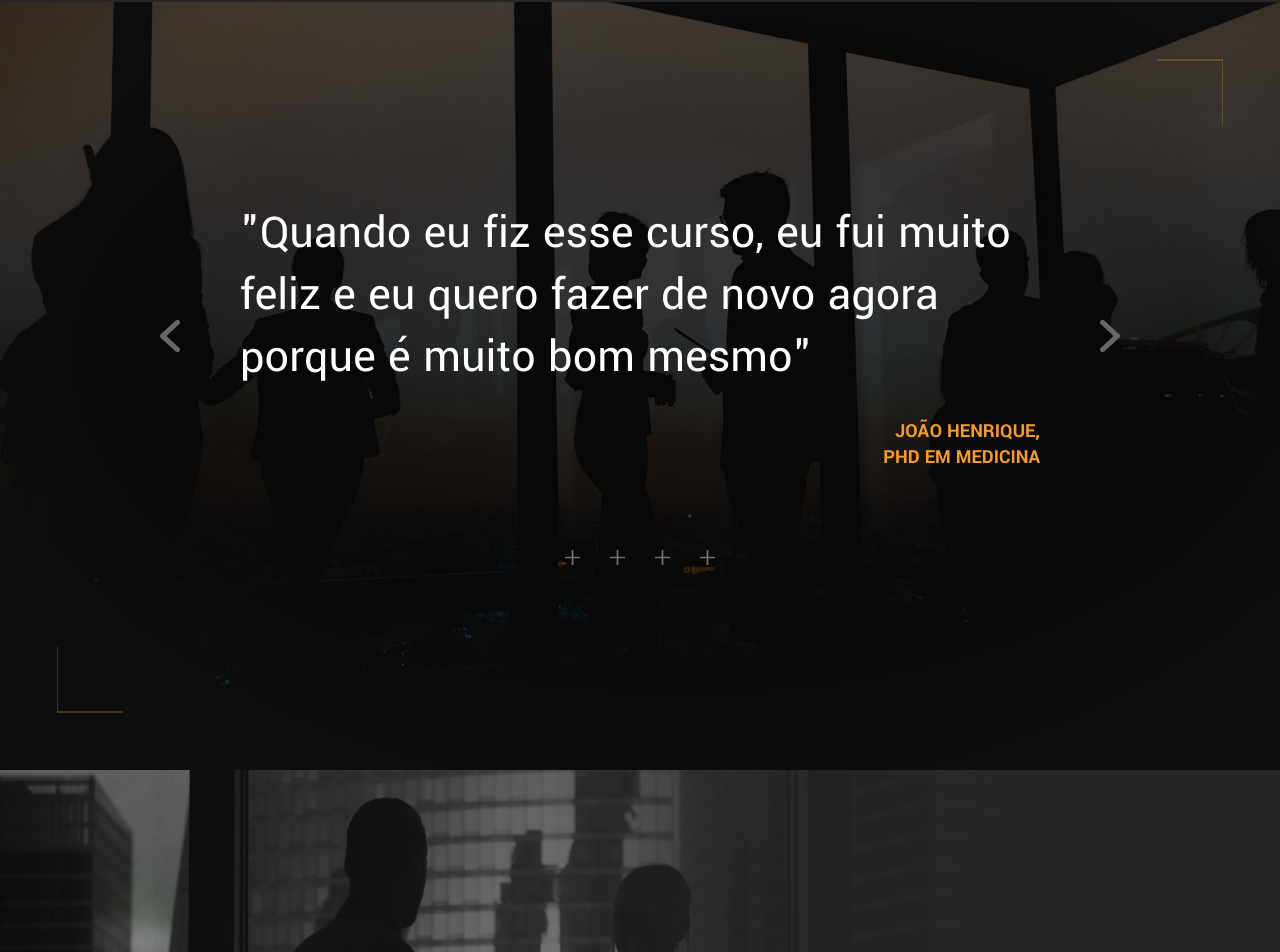
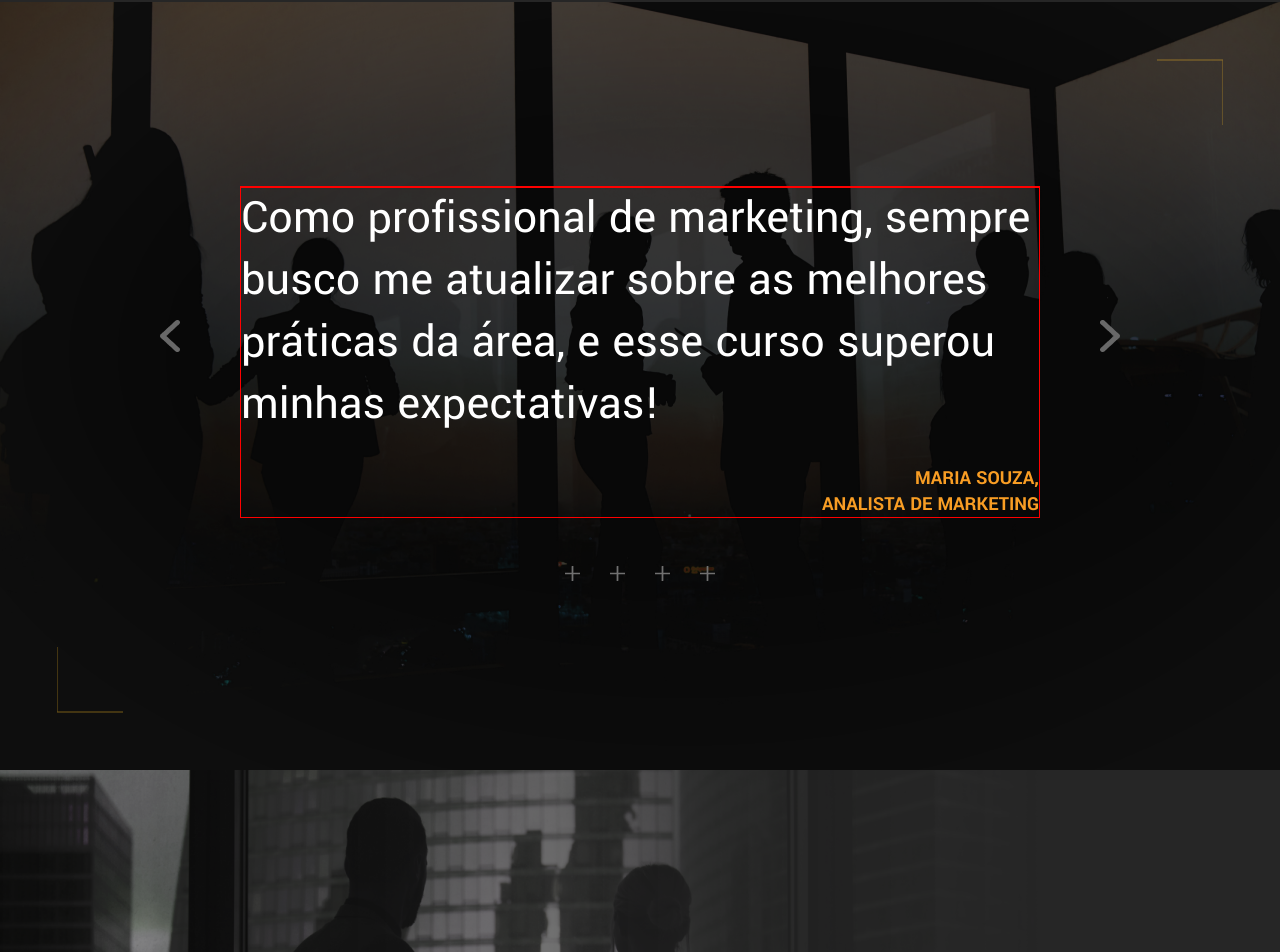
Before and after one commit to rogeritael/rogeritael-rocky_desafio, a React (Create React App) app: page / in a window 1280 px wide. Shown: the part 3524-4476 px from the top of the page. Built offline with nearby package versions, Linux system fonts and the light colour scheme.

Commit message:
logica do slide de testemunhos pronta

```diff
--- a/src/components/template/TestimonialsSection/index.tsx
+++ b/src/components/template/TestimonialsSection/index.tsx
@@ -3,29 +3,80 @@ import { TestimonialsStyle } from "./styles";
 import leftArrow from '../../../assets/left_arrow_controller.png'
 import rightArrow from '../../../assets/right_arrow_controller.png'
 import plus from '../../../assets/plus.png'
+import { useState } from "react";
+
+const testimonials = [
+    {
+        id: 1,
+        name: 'João Silva',
+        title: 'Empreendedor de E-commerce',
+        testimonial: 'O curso foi incrível! Aprendi muito sobre estratégias de SEO e mídias sociais que estão me ajudando a aumentar o tráfego do meu site. Recomendo muito!'
+    },
+    {
+        id: 2,
+        name: 'Maria Souza',
+        title: 'Analista de Marketing',
+        testimonial: 'Como profissional de marketing, sempre busco me atualizar sobre as melhores práticas da área, e esse curso superou minhas expectativas! '
+    },
+    {
+        id: 3,
+        name: 'Paulo Oliveira',
+        title: 'Empresário',
+        testimonial: 'Eu sempre quis entender melhor como funcionam as estratégias de marketing digital, mas achava que era algo muito complexo. Com o curso, percebi que é possível aprender de maneira simples e prática!'
+    },
+    {
+        id: 4,
+        name: 'Ana Santos',
+        title: 'Estudante de Publicidade',
+        testimonial: 'O curso de marketing digital foi uma excelente oportunidade para complementar minha formação acadêmica. Aprendi sobre temas que são muito relevantes para minha área'
+    },
+]
 
 export function TestmonialsSection(){
+    const [activeTestimonial, setActiveTestmonial] = useState(2);
+
+    function next(){
+        testimonials.length === activeTestimonial ?
+            setActiveTestmonial(1)
+        :
+            setActiveTestmonial(activeTestimonial+1)
+    }
+
+    function previous(){
+        activeTestimonial === 1 ?
+            setActiveTestmonial(testimonials.length)
+        :
+            setActiveTestmonial(activeTestimonial-1)
+    }
+
+    function selectTestimonial(id: number){
+        setActiveTestmonial(id);
+    }
+
     return (
         <TestimonialsStyle>
             <AppLimiter>
                 <div className="slider_container">
                     <div className="testimonial_box">
-                        <img src={leftArrow} alt="botão voltar" className="testimonial_arrow_controller" />
-                        <div className="testimonial">
-                            <p>
-                                "Quando eu fiz esse curso, eu fui muito feliz e eu quero fazer de novo
-                                agora porque é muito bom mesmo"
-                            </p>
-                            <h3> João Henrique,</h3>
-                            <h3>PhD em Medicina</h3>
+                        <img src={leftArrow} onClick={() => previous()} alt="botão voltar" className="testimonial_arrow_controller" />
+
+                        <div className="testimonial_text_container">
+                            {testimonials.map((testimonial) => (
+                                <div className={`testimonial ${testimonial.id === activeTestimonial? 'active' : '' } `}>
+                                    <p>{testimonial.testimonial}</p>
+                                    <h3>{testimonial.name},</h3>
+                                    <h3>{testimonial.title}</h3>
+                                </div>
+                            ))}
+
                         </div>
-                        <img src={rightArrow} alt="botão avançar" className="testimonial_arrow_controller"/>
+                        <img src={rightArrow} onClick={() => next()} alt="botão avançar" className="testimonial_arrow_controller"/>
                     </div>
                     <div className="testimonial_controllers_box">
-                        <img src={plus} alt=""/>
-                        <img src={plus} alt=""/>
-                        <img src={plus} alt=""/>
-                        <img src={plus} alt=""/>
+                        <img src={plus} onClick={() => selectTestimonial(1)} alt=""/>
+                        <img src={plus} onClick={() => selectTestimonial(2)} alt=""/>
+                        <img src={plus} onClick={() => selectTestimonial(3)} alt=""/>
+                        <img src={plus} onClick={() => selectTestimonial(4)} alt=""/>
                     </div>
                 </div>
             </AppLimiter>
--- a/src/components/template/TestimonialsSection/styles.ts
+++ b/src/components/template/TestimonialsSection/styles.ts
@@ -18,6 +18,27 @@ const bottomArrowAnimation = keyframes`
     }
 `
 
+const textEntry = keyframes`
+    from {
+        opacity: 0.4;
+        scale: 0.7;
+    }
+    to {
+        opacity: 1;
+        scale: 1;
+    }
+`
+
+const titleEntry = keyframes`
+    from {
+        opacity: 0.4;
+        transform: translateX(40px);
+    }
+    to {
+        opacity: 1;
+        transform: translateX(0);
+    }
+`
 export const TestimonialsStyle = styled.section`
     height: 768px;
     background-image: url(${bg});
@@ -60,13 +81,35 @@ export const TestimonialsStyle = styled.section`
             align-items: center;
             justify-content: center;
 
-            .testimonial{
+            .testimonial_text_container {
+                /* border: 1px solid red; */
+                height: 300px;
                 margin: 0 60px;
                 width: 800px;
+                position: relative;
+                top: 0;
+            }
+            .testimonial{
+                /* margin: 0 60px; */
+                position: absolute;
+                display: block;
+                width: 800px;
+                border: 1px solid red;
+
+                &.active {
+                    p, h3 {
+                        display: block;
+                    }
+                }
+
+                p, h3 {
+                    display: none;
+                }
 
                 p {
                     font-size: var(--t2);
                     margin-bottom: 30px;
+                    animation: ${textEntry} 500ms ease-in-out;
                 }
 
                 h3 {
@@ -74,6 +117,7 @@ export const TestimonialsStyle = styled.section`
                     color: var(--orange);
                     text-align: right;
                     font-size: var(--tbody1);
+                    animation: ${titleEntry} 500ms ease-in-out;
                 }
             }
 
```
